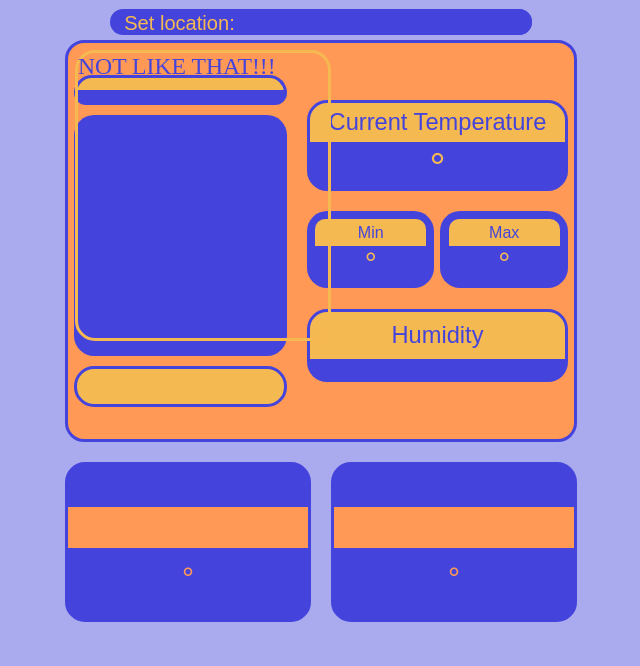
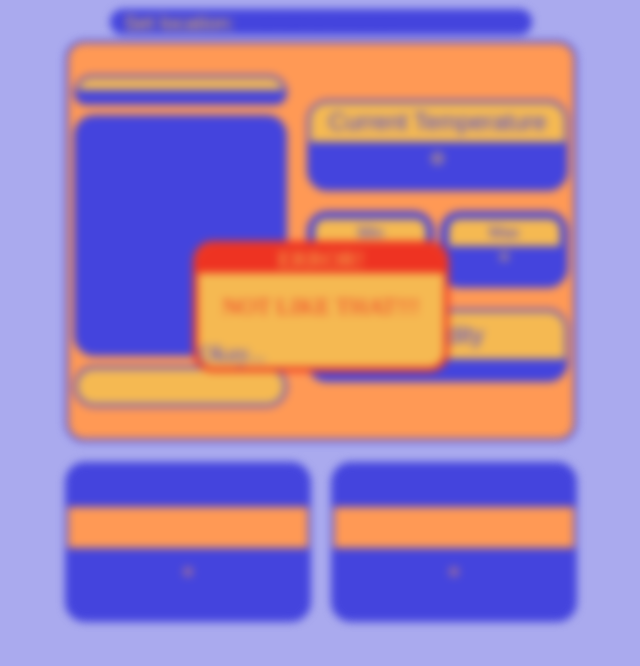
Before and after one commit to talesofterror/TOP-Weather, a website built with webpack: page src/template.html in a window 1280 px wide. Shown: the whole page, without its empty margins (319-959 px from the left). Built offline with nearby package versions, Linux system fonts and the light colour scheme; a web font is replaced by a local one.

Commit message:
error handling

```diff
--- a/src/apiCall.js
+++ b/src/apiCall.js
@@ -1,6 +1,6 @@
 import testData from "./assets/weatherRefData.json"
 import { elements } from "./elements"
-import { hydrate, initErrorDisplay } from "./hydrator"
+import { hydrate, toggleErrorDisplay } from "./hydrator"
 
 let weatherRequestUrl = (query) => `https://weather.visualcrossing.com/VisualCrossingWebServices/rest/services/timeline/`
 	+ query
@@ -51,7 +51,7 @@ export async function getReport (query, testRun = false, mode = {mode: 'cors'})
 		console.log("json:")
 		console.log(json)
 		console.log("error: ")
-		initErrorDisplay(elements)
+		toggleErrorDisplay(elements)
 		return {}
 		// throw new Error(e)
 	}
--- a/src/elements.js
+++ b/src/elements.js
@@ -1,8 +1,12 @@
 
 export const elements = {
+	container: document.getElementById("container"),
 	form: document.getElementById("query"),
 	inputLocation: document.getElementById("input-location"),
 	errorMessage: document.getElementById("error-message"),
+	errorMessageText: document.getElementById("error-message-text"),
+	errorOk: document.getElementById("error-ok"),
+
 	present: {
 		date: document.getElementById("present-date"),
 		location: document.getElementById("present-location"),
--- a/src/hydrator.js
+++ b/src/hydrator.js
@@ -3,6 +3,7 @@ import {format} from "date-fns"
 export function hydrate (elements, report, promiseCatch = undefined) {
 	console.log(report.hasOwnProperty("currentConditions"))
 	if (report.hasOwnProperty("currentConditions")) {
+
 		// present
 		let presentDate = report.currentConditions.datetime ? new Date(report.currentConditions.datetime * 1000) : new Date()
 		elements.present.date.textContent = format(presentDate, "MMMM do, yyyy")
@@ -37,9 +38,8 @@ export function hydrate (elements, report, promiseCatch = undefined) {
 
 }
 
-export function initErrorDisplay (elements) {
+export function toggleErrorDisplay (elements) {
 	elements.errorMessage.classList.toggle("display-none")
-	elements.errorMessage.classList.toggle("display-absolute")
-	elements.inputLocation.value = ""
+	elements.container.classList.toggle("blur")
 	elements.inputLocation.focus()
 }
--- a/src/index.js
+++ b/src/index.js
@@ -1,9 +1,9 @@
 import { getReport } from "./apiCall.js"
 import { elements } from "./elements.js"
-import { hydrate } from "./hydrator.js"
+import { hydrate, toggleErrorDisplay } from "./hydrator.js"
 import "./style.css"
 
-let isATest = ()=> true
+let isATest = ()=> false
 
 hydrate(elements, await getReport("ffffff", isATest()))
 
@@ -23,3 +23,6 @@ document.addEventListener("keyup", (e) => {
 			return
 	}
 })
+elements.errorOk.addEventListener( "click", ()=> {
+	toggleErrorDisplay(elements)
+})
--- a/src/style.css
+++ b/src/style.css
@@ -5,6 +5,7 @@
 	--primary-text: var(--accent-bg);
 	--accent-text: var(--primary-bg);
 	--highlight: #f5b952;
+	--error: #ee3322;
 }
 
 * {
@@ -61,11 +62,30 @@ body {
 }
 
 #error-message {
-	border: var(--highlight) 3px solid;
+	position: absolute;
+	background-color: var(--highlight);
+	border: var(--error) 5px solid;
 	border-radius: 1rem;
 	width: 50%;
-	height: 50%;
-	margin: 10px 10px;
+	min-height: 5rem;
+	margin: 10rem 0 0 0;
+	padding: 0;
+	align-self: center;
+	justify-self: center;
+	overflow: hidden;
+}
+
+.error-message-header {
+	width: 100%;
+	background-color: var(--error);
+	color: var(--highlight);
+	text-align: center;
+}
+
+#error-message-text {
+	color: var(--error);
+	text-align: center;
+	padding: 1rem;
 }
 
 .container-item {
@@ -440,9 +460,8 @@ input:-webkit-autofill:active {
 	display: none;
 }
 
-.display-absolute {
-	position: absolute;
-	display: block;
+.blur {
+	filter: blur(4px);
 }
 
 @media only screen and (max-width: 767px) {
@@ -490,10 +509,6 @@ input:-webkit-autofill:active {
 		max-width: 40%;
 	}
 
-	.present-details-container div {
-
-	}
-
 	.future-day .future-temp {
 		font-size: 1rem;
 	}
--- a/src/template.html
+++ b/src/template.html
@@ -9,7 +9,7 @@
 	</head>
 	<body>
 
-		<div class="container">
+		<div class="container" id="container">
 			<div class="present-conditions container-item">
 				<div class="input-container"><form action="/apiquery" id="query"><label for="input-location"><div class="input-label font-main">Set location: </div></label><input type="text" id="input-location" class="font-accent" placeholder="enter a location"></form></div>
 				<div class="present-main">
@@ -42,7 +42,12 @@
 				</div>
 			</div>
 
-			<div id="error-message" class="display-none"><div>NOT LIKE THAT!!!</div></div> <!-- ERROR MESSAGE -->
+ <!-- ERROR MESSAGE -->
+			<div id="error-message" class="display-none">
+				<div class="error-message-header">ERROR!</div>
+				<div id="error-message-text">NOT LIKE THAT!!!</div>
+				<div id="error-ok">Okay...</div>
+			</div>
 
 			<div class="future-conditions container-item">
 				<div class="future-day">
```
